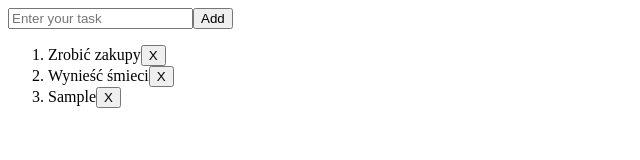
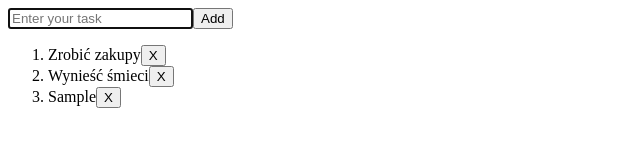
Before and after one commit to ajarek/projekt-todo-2, a plain HTML site: page index.html in a window 1280 px wide. Both pictures are taken after typing "Sample" into the empty fields and a click on the button "Add". Shown: the whole page, without its empty margins (0-640 px from the left). Drawn offline with Linux system fonts and the light colour scheme.

Commit message:
change code

```diff
--- a/index.html
+++ b/index.html
@@ -8,6 +8,7 @@
     <title>Document</title>
 </head>
 <body>
+    <div class="root"></div>
  <script src="script.js"></script>
 </body>
 </html>
--- a/script.js
+++ b/script.js
@@ -1,102 +1,170 @@
-const containerSelector = document.querySelector("body");
+//Stan aplikacji:
+let containerSelector = document.querySelector(".root");
+let filter = "ALL"; // one of ALL, DONE, NOT-DONE
+let sort = "ASCENDING"; // ASCENDING or DESCENDING
+let searchPhrase = "";
+let searchInputIsFocused = false;
+let newToDoName = "";
+let newToDoInputIsFocused = false;
+const generateId = () => {
+  return Math.floor(Math.random() * 100000);
+};
 let tasks = [
+  { id: generateId(), name: "Zrobić zakupy", isCompleted: false },
   {
-    name: "Zrobić zakupy",
-    isCompleted: false,
-  },
-  {
+    id: generateId(),
     name: "Wynieść śmieci",
     isCompleted: false,
   },
-]
+];
 
-const appendArray = function (array,container) {
+// Ogólne / funkcje pomocnicze
+
+const focus = function (condition, element) {
+  if (condition) {
+    setTimeout(function () {
+      element.focus();
+    }, 0);
+  }
+};
+
+const appendArray = function (array, container) {
   array.forEach(function (element) {
-        container.appendChild(element)
-    })
-}
+    container.appendChild(element);
+  });
+};
 
-const addTask = (e) => {
-    e.preventDefault();
-    containerSelector.innerHTML = ""
-    const newTask=e.target.parentNode.firstChild.value
-    tasks=tasks.concat({name:newTask,isCompleted:false})
-    render(containerSelector)
-}
-
-const onToggleList = (e) => {
-    if(tasks.isCompleted===false){
-    e.target.classList.remove("completed");
-    tasks.isCompleted=true;
-    }
-    else{
-        e.target.classList.add("completed");
-        tasks.isCompleted=false;
-    }
-
-}
-
-const deleteTask = (e) => {
-   let indexDelete=Number(e.target.dataset.index)
-   tasks = tasks.filter( (task, index)=> index!==indexDelete)
-    containerSelector.innerHTML = ""
-render(containerSelector)
-}
-
-const renderInputElement = (onChange,className,type,placeholder) => {
+const renderInputElement = (
+  onChange,
+  focusCondition,
+  className,
+  type,
+  placeholder
+) => {
   const input = document.createElement("input");
   input.setAttribute("type", type);
   input.setAttribute("placeholder", placeholder);
   input.classList.add(className);
   input.addEventListener("change", onChange);
+  focus(focusCondition, input);
   return input;
-}
+};
 
-const renderButtonElement = (onClick,className,label) => {
+const renderButtonElement = (onClick, className, label) => {
   const button = document.createElement("button");
   button.classList.add(className);
   button.addEventListener("click", onClick);
   button.innerHTML = label;
   return button;
+};
+
+
+
+const renderFormElement = () => {
+  const container = document.createElement("div");
+  container.classList.add("container");
+  const form = document.createElement("form");
+  form.classList.add("form");
+  newToDoInputIsFocused = true;
+  const inputElement = renderInputElement(
+    null,
+    newToDoInputIsFocused,
+    "input",
+    "text",
+    "Enter your task"
+  );
+  const buttonElement = renderButtonElement(addTask, "button", "Add");
+  form.appendChild(inputElement);
+  form.appendChild(buttonElement);
+  container.appendChild(form);
+  return container;
+};
+// Funkcje zmiany stanu
+const filterByCompleted = function (task) {
+  if (filter === 'ALL') return true
+
+  if (filter === 'DONE') return task.isCompleted
+
+  if (filter === 'NOT-DONE') return !task.isCompleted
+
+  return true
 }
 
-const renderFormElement = () => {
-    const container = document.createElement("div")
-    container.classList.add("container")
-    const form = document.createElement("form")
-    form.classList.add("form")
-    const inputElement=renderInputElement(null,"input","text","Enter your task")
-    const buttonElement=renderButtonElement(addTask,"button","Add")
-    form.appendChild(inputElement)
-    form.appendChild(buttonElement)
-    container.appendChild(form)
-   return container
+const renderTask = (task) => {
+  const li = document.createElement("li");
+    li.classList.add("list-item");
+  const wrapper = document.createElement("div");
+    wrapper.classList.add("wrapper");
+  const span = document.createElement("span");
+  span.classList.add("task-name");
+  span.dataset.id = task.id;
+  span.innerHTML = task.name;
+  if(task.isCompleted === true){
+    span.classList.add("completed");
   }
+  span.addEventListener("click", onToggleIsCompleted);
+  const button = renderButtonElement(deleteTask, "button-delete", "X");
+  button.dataset.id = task.id;
+  wrapper.append(span, button);
+  li.appendChild(wrapper);
+  return li;
+};
 
-const renderTask=(task,index)=>{
-const li = document.createElement("li");
-const wrapper = document.createElement("div");
-const span = document.createElement("span");
-span.dataset.index=index
-span.innerHTML = task.name;
-span.addEventListener("click", onToggleList);
-const button = renderButtonElement(deleteTask,"button","X")
-button.dataset.index=index
-wrapper.append(span,button)
-li.appendChild(wrapper)
-return li
+
+const addTask = (e) => {
+  e.preventDefault();
+  containerSelector.innerHTML = "";
+  const newTask = e.target.parentNode.firstChild.value;
+  if(newTask === ""){
+    alert("Wpisz nazwę zadania");
+  }else{
+  tasks = tasks.concat({ id: generateId(), name: newTask, isCompleted: false });
+
   }
+  update()
+};
+
+const onToggleIsCompleted = (e) => {
+e.preventDefault();
+  const id = Number(e.target.dataset.id);
+  tasks = tasks.map((task) => {
+    if (task.id === id) {
+      if (task.isCompleted === false) {
+        task.isCompleted = true;
+
+      } else {
+        task.isCompleted = false;
+
+      }
+    }
+    return task;
+  });
+  update();
+};
+
+const deleteTask = (e) => {
+  let idDelete = Number(e.target.dataset.id);
+  tasks = tasks.filter((task) => task.id !== idDelete);
+  update();
+};
 
 const renderTasks = (tasks) => {
   const container = document.createElement("ol");
-    const newTasks=tasks.map((el,index) => renderTask(el,index))
-    appendArray(newTasks , container)
-    return container
-}
+    container.classList.add("container-list");
+  const newTasks = tasks.map((el, index) => renderTask(el, index));
+  appendArray(newTasks, container);
+  return container;
+};
 
 const render = (containerSelector) => {
-containerSelector.appendChild(renderFormElement())
-containerSelector.appendChild(renderTasks(tasks))
-}
+  const filteredTasks = tasks.filter(filterByCompleted);
+  containerSelector.appendChild(renderFormElement());
+  containerSelector.appendChild(renderTasks(filteredTasks));
+};
 
-render(containerSelector)
+render(containerSelector);
+
+const update = function () {
+  containerSelector.innerHTML = "";
+  render(containerSelector);
+};
```
Lines whose indentation alone changed are shown as unchanged.
